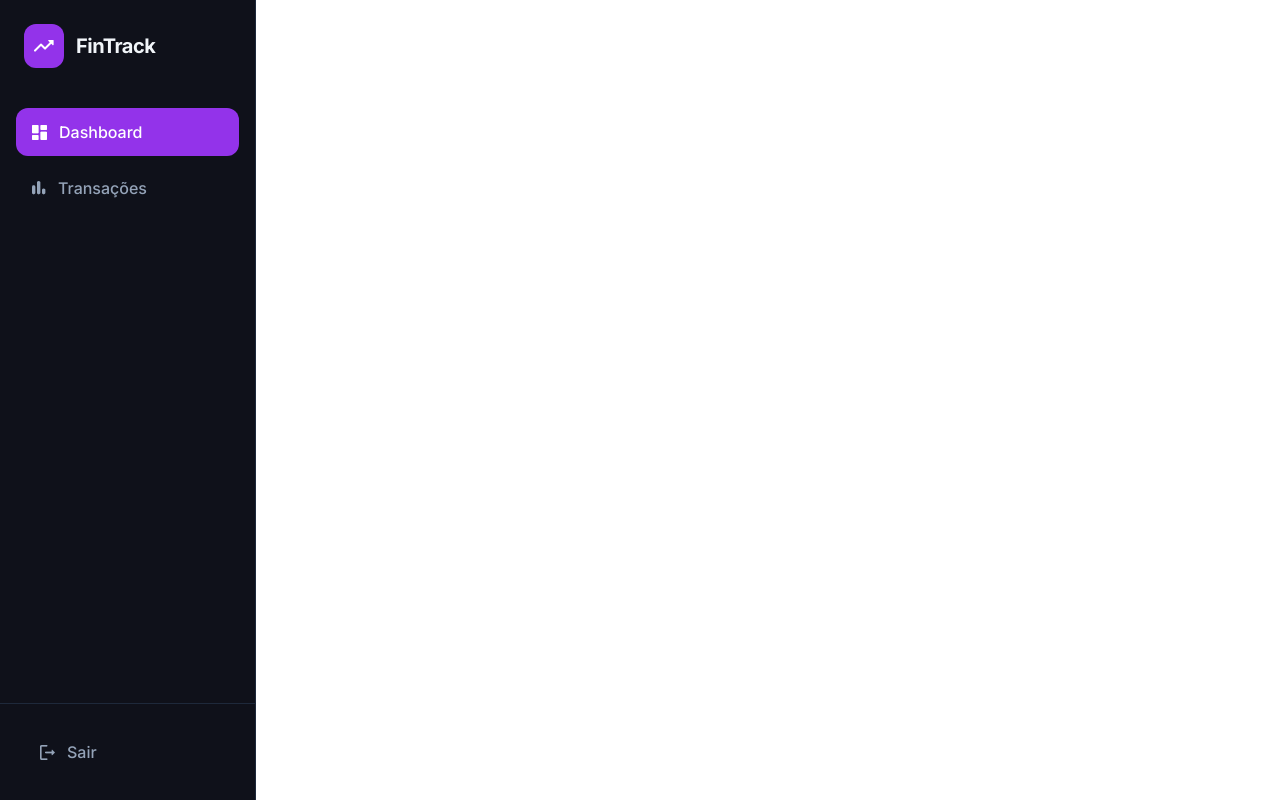
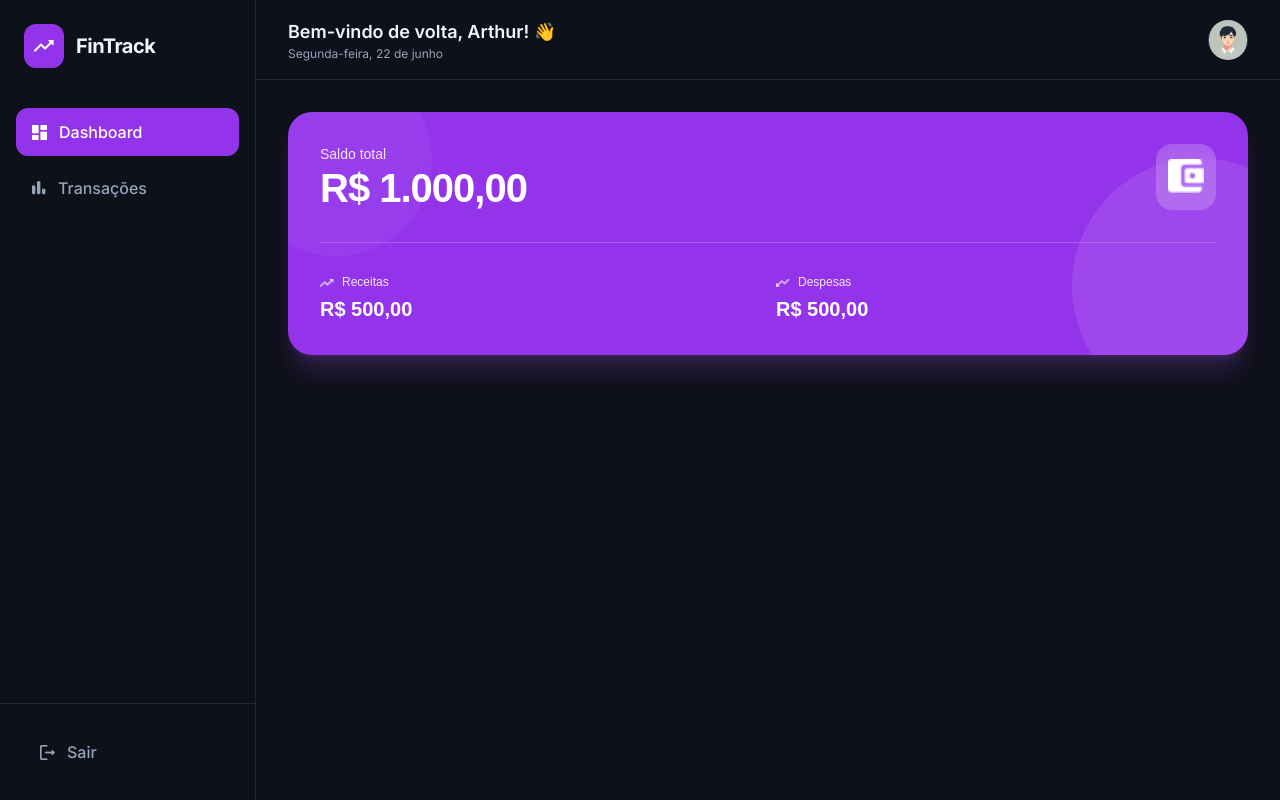
Before and after one commit to Arthurthedev/findtrack-ai-app, a Next.js app: page / in a window 1280 px wide. Built offline with nearby package versions, Linux system fonts and the light colour scheme.

Commit message:
feat: implement balance card and header from main page (UI)

```diff
--- /dev/null
+++ b/src/app/_components/balance-card.tsx
@@ -0,0 +1,111 @@
+import Image from "next/image";
+import iconReceitas from "@/src/assets/balance-card/receita-icon.png";
+import iconDespesas from "@/src/assets/balance-card/despesa-icon.png";
+import decorative from "@/src/assets/balance-card/wallet-icon.png";
+
+function formatBRL(value: number): string {
+    return new Intl.NumberFormat("pt-BR", {
+        style: "currency",
+        currency: "BRL",
+    }).format(value);
+}
+
+export interface BalanceCardProps {
+    balance: number;
+    receitas: number;
+    despesas: number;
+}
+
+export default function BalanceCard({
+    balance,
+    receitas,
+    despesas,
+}: BalanceCardProps) {
+    return (
+        <section
+            className="relative flex w-full flex-col justify-between gap-2 self-stretch overflow-hidden rounded-[24px] bg-[#9333EA] p-8 font-[family-name:var(--font-inter)] shadow-[0px_8px_10px_-6px_rgba(168,85,247,0.2),0px_20px_25px_-5px_rgba(168,85,247,0.2)]"
+            aria-label="Resumo do saldo"
+        >
+            {/* Overlays decorativos (círculos suaves) */}
+            <div
+                className="pointer-events-none absolute rounded-full bg-white/10"
+                style={{ width: 256, height: 256, top: 46, right: -80 }}
+                aria-hidden
+            />
+            <div
+                className="pointer-events-none absolute rounded-full bg-white/5"
+                style={{ width: 192, height: 192, left: -48, top: -48 }}
+                aria-hidden
+            />
+
+            {/* Topo: Saldo total + ícone decorativo */}
+            <div className="relative flex flex-row items-start justify-between gap-4">
+                <div className="flex flex-col gap-1">
+                    <p className="text-sm font-medium leading-[1.43] text-[#F3E8FF]">
+                        Saldo total
+                    </p>
+                    <p className="text-[2.5rem] font-bold leading-none tracking-[-0.025em] text-white">
+                        {formatBRL(balance)}
+                    </p>
+                </div>
+                <div className="flex shrink-0 items-center justify-center rounded-2xl bg-white/20 p-3 pb-3.5 pt-3 backdrop-blur-[12px]">
+                    <Image
+                        src={decorative}
+                        alt="icone de carteira"
+                        width={54}
+                        height={63}
+                        className="h-10 w-9 object-contain"
+                    />
+                </div>
+            </div>
+
+            {/* Divisor */}
+            <div
+                className="mt-6 border-t border-white/20 pt-6"
+                role="separator"
+                aria-hidden
+            />
+
+            {/* Receitas e Despesas em linha */}
+            <div className="flex flex-row flex-wrap items-stretch justify-stretch gap-4">
+                {/* Receitas */}
+                <div className="flex min-w-0 flex-1 flex-col gap-1">
+                    <div className="flex flex-row items-center gap-2">
+                        <Image
+                            src={iconReceitas}
+                            alt="icone de receitas"
+                            width={14}
+                            height={20}
+                            className="h-3.5 w-3.5 shrink-0 object-contain"
+                        />
+                        <span className="text-xs font-normal leading-[1.33] text-[#F3E8FF]">
+                            Receitas
+                        </span>
+                    </div>
+                    <p className="text-xl font-semibold leading-[1.4] text-white">
+                        {formatBRL(receitas)}
+                    </p>
+                </div>
+
+                {/* Despesas */}
+                <div className="flex min-w-0 flex-1 flex-col gap-1">
+                    <div className="flex flex-row items-center gap-2">
+                        <Image
+                            src={iconDespesas}
+                            alt="icone de despesas"
+                            width={14}
+                            height={20}
+                            className="h-3.5 w-3.5 shrink-0 object-contain"
+                        />
+                        <span className="text-xs font-normal leading-[1.33] text-[#F3E8FF]">
+                            Despesas
+                        </span>
+                    </div>
+                    <p className="text-xl font-semibold leading-[1.4] text-white">
+                        {formatBRL(despesas)}
+                    </p>
+                </div>
+            </div>
+        </section>
+    );
+}
--- /dev/null
+++ b/src/app/_components/header.tsx
@@ -0,0 +1,54 @@
+import Image from "next/image";
+import { Inter } from "next/font/google";
+import userAvatar from "@/src/assets/header/user-avatar.png";
+
+interface headerProps{
+    userName: string
+}
+
+const inter = Inter({
+    subsets: ["latin"],
+    weight: ["400", "600"],
+});
+
+function formatCurrentDate() {
+    return new Intl.DateTimeFormat("pt-BR", {
+        weekday: "long",
+        day: "numeric",
+        month: "long",
+    }).format(new Date());
+}
+
+export default function Header({userName}: headerProps) {
+    const date = formatCurrentDate();
+    const formattedDate = date.charAt(0).toUpperCase() + date.slice(1);
+
+    const firstName = userName.split(' ')[0]
+    const greeting = `Bem-vindo de volta, ${firstName}! 👋`
+
+    return (
+        <header
+            className={`${inter.className} flex h-20 items-center justify-between border-b border-[#1E293B] bg-[#0F111A] px-8`}
+        >
+            <div className="flex flex-col">
+                <h2 className="text-lg font-semibold leading-7 text-[#F1F5F9]">
+                    {greeting}
+                </h2>
+                <p className="text-xs leading-4 text-[#94A3B8]">
+                    {formattedDate}
+                </p>
+            </div>
+            <div className="flex items-center gap-4">
+                <div className="flex h-10 w-10 items-center justify-center rounded-full border border-[#334155] bg-[#1E293B]">
+                    <Image
+                        src={userAvatar}
+                        alt="Avatar do usuário"
+                        width={38}
+                        height={38}
+                        className="h-10 w-10 rounded-full object-cover"
+                    />
+                </div>
+            </div>
+        </header>
+    );
+}
--- a/src/app/page.tsx
+++ b/src/app/page.tsx
@@ -1,10 +1,21 @@
+import BalanceCard from "./_components/balance-card";
+import Header from "./_components/header";
 import Sidebar from "./_components/sidebar";
 
 export default function Home() {
     return (
         <div className="flex min-h-screen">
             <Sidebar />
-            <main className="flex-1 p-8" />
+            <div className="flex flex-1 flex-col">
+                <Header userName="Arthur Moraes Thurler" />
+                <main className="flex-1 p-8 bg-[#0F111A]">
+                    <BalanceCard
+                    balance={1000}
+                    receitas={500}
+                    despesas={500}
+                    />
+                </main>
+            </div>
         </div>
     );
 }
```
